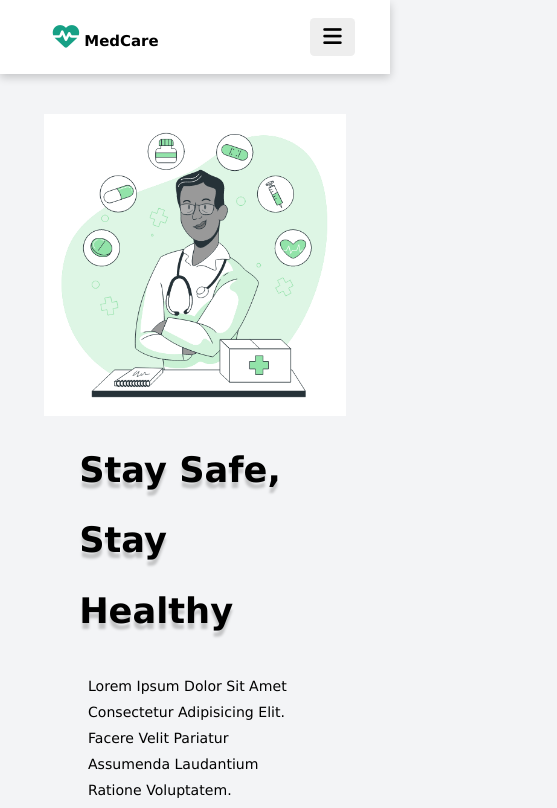
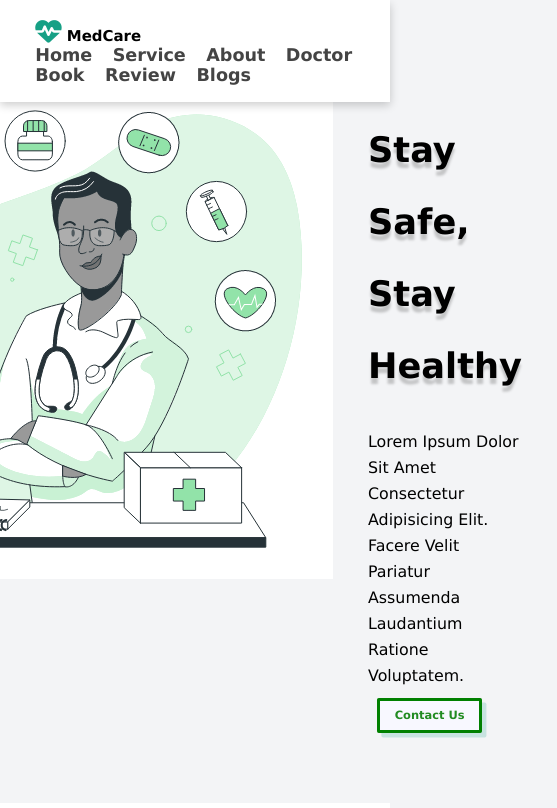
Before and after one commit to LadegbayeStella/Hospital-landing-page, a plain HTML site: page index.html in a window 390 px wide. Shown: the top 808 px of the page, 557 px wide, since content can reach past the window. Drawn offline with Linux system fonts and the light colour scheme; a script that the page names is missing; files whose address does not match are found by name.

Commit message:
still facing some bug

```diff
--- a/css/style.css
+++ b/css/style.css
@@ -102,14 +102,9 @@ main {
 }
 
 .container {
-    flex: 1 1 40rem;
+    flex: 1 1 70rem;
     display: flex;
-    flex-direction: row;
 }
-
-/* .medcineimg {
-    flex: 1 1 70rem;
-} */
 
 .medcineimg {
     width: 100%;
@@ -117,11 +112,12 @@ main {
     margin-top: 10rem;
     object-fit: cover;
     flex: 1 1 70rem;
-
+    flex-wrap: wrap;
 }
 
 .container .content {
     padding: 4rem;
+    font-size: 2rem;
 }
 
 .container .content h1 {
@@ -129,20 +125,17 @@ main {
     font-weight: bolder;
     font-style: normal;
     font-size: 4rem;
-    /* margin: 12px; */
     text-shadow: 0 .7rem 0.3rem rgba(0, 0, 0, 0.2);
     line-height: 72px;
 }
 
 .container .content p {
     color: var(--Dark-Blue);
-    /* margin-bottom: 4rem; */
     line-height: 26px;
-    font-size: 1.6rem;
+    font-size: 1.8rem;
     padding-top: -40rem;
     font-weight: lighter;
     margin-top: 3rem;
-    display: flex;
 }
 
 .container .content .btn {
@@ -172,6 +165,7 @@ main {
 section {
     padding-top: 10rem;
     display: flex;
+    flex-wrap: wrap;
     align-items: center;
     flex-wrap: wrap;
     gap: 1rem;
@@ -204,15 +198,13 @@ section .sections .text h1 {
 
 section .sections .text p {
     text-align: center;
-    /* font-size: 2rem;
-    font-weight: lighter;
-    margin-top: .2rem; */
+     font-size: 2rem;
 }
 
 .sections {
     margin-top: 4rem;
     border: #16a085 solid 2px;
-    width: 23rem;
+    width: 25rem;
     height: 20rem;
     margin: 3px;
     border-radius: 1rem;
@@ -227,7 +219,7 @@ section .sections .text p {
     display: flex;
     align-items: center;
     flex-wrap: wrap;
-    flex-direction: row;
+    /* flex-direction: row; */
     gap: 1rem;
     justify-content: center;
     height: 100%;
@@ -438,7 +430,7 @@ section .sections .text p {
 .book-now .bookUs .form-group {
     margin-top: -5rem;
     border: #16a085 solid 2px;
-    width: 50rem;
+    width: 45rem;
     height: 42rem;
     border-radius: 0.5rem;
     margin: 0.1rem;
@@ -457,7 +449,7 @@ section .sections .text p {
     border: #16a085 solid 3px;
     border-radius: 0.3rem;
     margin-left: 3rem;
-    width: 44rem;
+    width: 41rem;
     margin: 1.1rem;
     height: 5rem;
     font-size: 1.5rem;
@@ -714,7 +706,7 @@ footer .credit span {
         font-size: 55%;
     }
 
-    .header {
+    header {
         padding: 2rem;
     }
 
@@ -726,227 +718,9 @@ footer .credit span {
 
 
 
- @media (min-width:320px) {
-
-    body{
-        width: 100%;
-        display: flex;
-        flex-wrap: wrap;
-        justify-content: center;
-        position: relative;
-        font-size: 60%;
-    }
-    /* html{
-        font-size: 40%;
-    }  */
-     #menu-btn {
-        display: inline-block;
-    }
-
-    .myHeader .navbar {
-        position: absolute;
-        top: 100%;
-        left: 0;
-        right: 0;
-        background:#16a085;
-        padding: 2rem 0;
-        transform: scaleY(0);
-        transform-origin: top;
-        text-align: center;
-    }
-
-    main .container{
-        flex-wrap: wrap;
-        margin: 2rem;
-        justify-content: center;
-        align-items: center;
-
-    }
-
-    h1 {
-        font-size: 2.5rem;
-        /* line-height: .4; */
-    }
-    p{
-        font-size: 2rem;
-    }
 
 
-    .medcineimg img {
-        /* width: 40rem;
-        height: auto;
-        margin-top: 2rem; */
-        align-items: center;
-        justify-content: center;
-        background-color: rebeccapurple;
-    }
-    /* .home .image img {
-        width: 30rem;
-    }
-
-    .box-container .box .image img {
-        width: 20rem;
-    }
-
-    .box-container .box {
-        margin: 2rem;
-        margin-left: 9.1rem;
-    }
-
-    .box-container .box h3 {
-        font-size: 3.4rem;
-        font-weight: bolder;
-        font-family: 'Segoe UI', Tahoma, Geneva, Verdana, sans-serif;
-    }
-
-    .box-container .box p {
-        font-size: 2rem;
-        font-weight: lighter;
-    } */
-
-    /* .fa-times {
-        transform: rotate(180deg);
-    }
-
-    #myHeader .navbar.active {
-        transform: scaleY(1);
-    }
-
-    #myHeader .navbar a {
-        display: block;
-        background: var(--White);
-        border-radius: .5rem;
-        color: #16a085;
-        margin: 1.5rem;
-        padding: 1rem 2rem;
-        font-size: 2.5rem;
-    } */
-
-    /* .container .box .img img {
-        width: 34rem;
-        box-shadow: 2px 2px 3px black;
-    }
-
-
-    .container .box {
-        margin: 1rem;
-        margin-left: 2rem;
-    } */
-}
-
-
-@media (max-width:768px) {
-    #menu-btn {
-        display: inline-block;
-    }
-
-    header .navbar {
-        position: absolute;
-        top: 100%;
-        left: 0;
-        right: 0;
-        background: var(--Dark-Blue);
-        padding: 2rem 0;
-        transform: scaleY(0);
-        transform-origin: top;
-        text-align: center;
-    }
-
+@media (min-width:320px) {
+html{}
 
 }
-
-
-@media (max-width:600px) {
-
-     html{
-        /* font-size: 50.1%; */
-    }
-
-    main .container {
-        flex-wrap: wrap;
-        margin: 2rem;
-        justify-content: center;
-        align-items: center;
-    }
-
-    h1 {
-        font-size: 2rem;
-    }
-
-    .medcineimg img {
-        width: 100%;
-        height: auto;
-        margin-top: 2rem;
-    }
-
-    main .container .content h1 {
-        margin-top: -2rem;
-        line-height: 2;
-    }
-
-    main .container .content p {
-        margin-left: 1rem;
-    }
-
-    /* about us */
-    .section .container {
-        flex-wrap: wrap;
-        margin: 2rem;
-    }
-
-    .section .container img {
-        width: 100%;
-        height: auto;
-        margin-top: 2rem;
-    }
-
-    .section .container .content2 h1 {
-        margin-top: -1rem;
-        line-height: 1.5;
-        margin-left: 3rem;
-        margin-bottom: 2rem;
-
-    }
-
-    .section .container .content2 p {
-        margin-left: 3rem;
-    }
-
-    .section .container .content2 button {
-        margin-left: 11rem;
-    }
-
-    /* doctors section */
-    .ourDoctors .upper-doctors{
-        flex-wrap: wrap;
-        margin: 6rem;
-
-    }
-    .book-now .bookUs{
-        flex-wrap: wrap;
-        margin: 2rem;
-
-    }
-
-    .book-now .bookUs img{
-        width: 100%;
-        height: auto;
-        margin-top: 2rem;
-        padding-left: 16rem;
-
-    }
-
-    .book-now .bookUs .form-group {
-        height:39;
-
-    }
-
-    .book-now .bookUs .form-group input{
-        height: 4rem;
-        width: 36rem;
-    }
-
-    .book-now .bookUs .form-group button {
-        margin-left: 11rem;
-    }
-}
--- a/index.html
+++ b/index.html
@@ -273,7 +273,7 @@
 
             <div class="form-group">
                 <h1>Book An Appointment</h1>
-                <input type="text" placeholder="your Name" class="form-control"> <br>
+                <input type="text" id="user1" placeholder="your Name" class="form-control"> <br>
                 <input type="number" placeholder="your Number" class="form-control"> <br>
                 <input type="email" placeholder="your Email" class="form-control"> <br>
                 <input type="date" placeholder="your Name" class="form-control"> <br>
@@ -284,6 +284,7 @@
     </div>
 
     <!-- Client review section -->
+
     <div class="clientReview">
         <h1 id="header1">CLIENT'S <span>REVIEW</span></h1><br><br>
         <div class="client">
```
Also changed, not shown: 2 other files.
